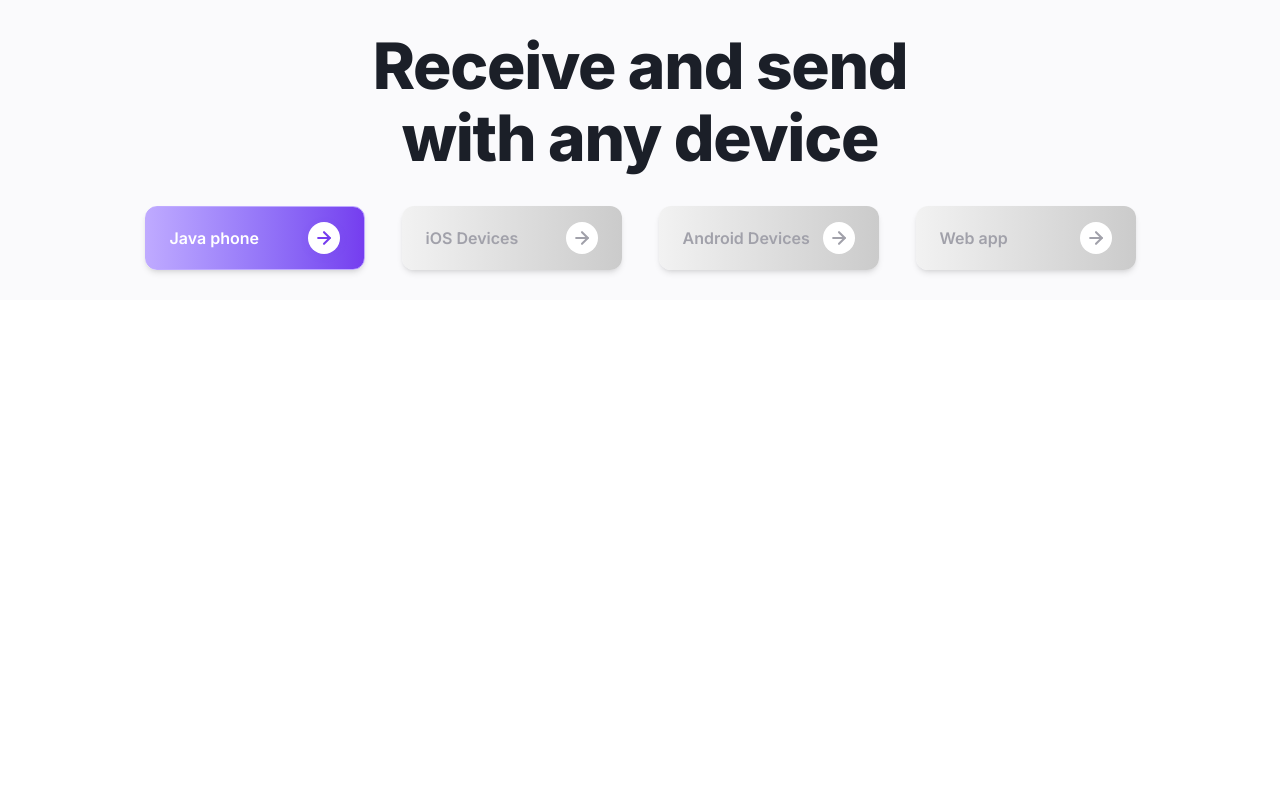
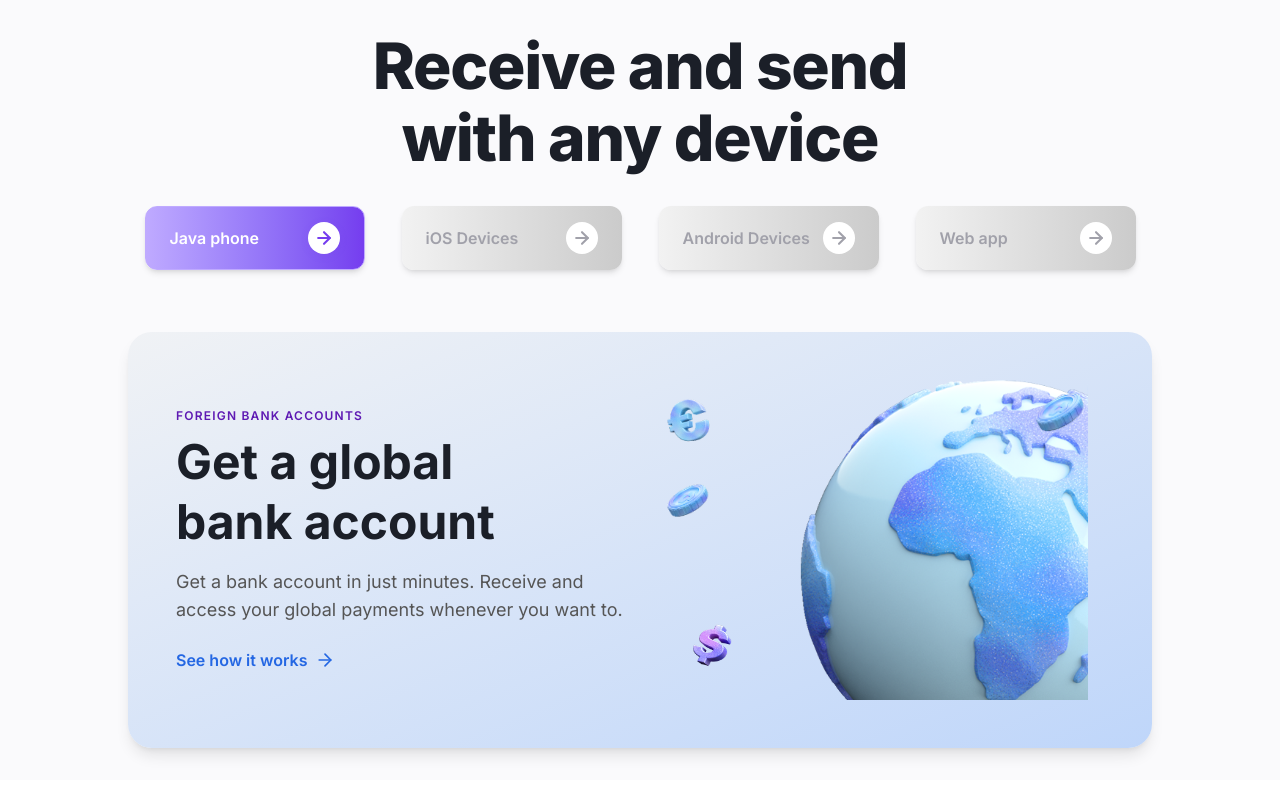
Before and after one commit to Safiri-Send/website, a Next.js app: page / in a window 1280 px wide. Built offline with nearby package versions, Linux system fonts and the light colour scheme.

Commit message:
feat: implement global bank account components

```diff
--- /dev/null
+++ b/app/components/GlobalBankAccount.tsx
@@ -0,0 +1,87 @@
+"use client";
+
+import { ArrowRight } from "lucide-react";
+
+export default function GlobalBankAccount() {
+  return (
+    <section className="w-full flex justify-center py-8 bg-[#FAFAFC] ">
+      <div className="flex flex-col md:flex-row items-center bg-gradient-to-br from-[#F0F2F5] to-[#BFD6FA] justify-between max-w-5xl w-full rounded-3xl shadow-lg bg-white/80 p-8 md:p-12 gap-8">
+        {/* Left: Text Content */}
+        <div className="flex-1 min-w-[260px] max-w-md">
+          <div className="uppercase text-xs tracking-widest text-[#5E19B3] font-semibold mb-2">
+            Foreign Bank Accounts
+          </div>
+          <h2 className="font-inter font-bold text-4xl md:text-5xl text-[#1B1F28] mb-4 leading-tight">
+            Get a global
+            <br />
+            bank account
+          </h2>
+          <p className="text-lg text-[#555] mb-6">
+            Get a bank account in just minutes. Receive and access your global
+            payments whenever you want to.
+          </p>
+          <a
+            href="#"
+            className="inline-flex items-center text-[#2467E3] font-semibold text-base hover:underline transition"
+          >
+            See how it works
+            <ArrowRight className="ml-2" size={20} />
+          </a>
+        </div>
+        {/* Right: Map and Animated Vectors */}
+        <div className="flex-1 flex items-center justify-end min-w-[260px] relative h-[320px]">
+          {/* Map Image */}
+          <img
+            src="/map.png"
+            alt="Map Globe"
+            className="absolute right-0 top-0 w-[260px] h-[260px] md:w-[320px] md:h-[320px] object-contain rounded-2xl z-10"
+          />
+            {/* Vector 3 */}
+            <img
+            src="/Vector3.png"
+            alt="Vector 3"
+            className="absolute left-8 bottom-6 w-12 h-12 animate-float-medium z-20"
+          />
+
+          {/* Vector 4 (below Vector 1) */}
+          <img
+            src="/Vector4.png"
+            alt="Vector 4"
+            className="absolute left-2 top-28 w-12 h-12 animate-float-slow z-20"
+          />
+          {/* Vector 2 */}
+          <img
+            src="/Vector2.png"
+            alt="Vector 2"
+            className="absolute right-4 top-4 w-14 h-14 animate-float-fast z-20"
+          />
+          {/* Vector 1 */}
+          <img
+            src="/Vector1.png"
+            alt="Vector 1"
+            className="absolute left-2 top-8 w-12 h-12 animate-float-slow z-20"
+          />
+
+        </div>
+      </div>
+      {/* Animations */}
+      <style jsx global>{`
+        @keyframes float-slow {
+          0%, 100% { transform: translateY(0); }
+          50% { transform: translateY(-18px); }
+        }
+        @keyframes float-medium {
+          0%, 100% { transform: translateY(0); }
+          50% { transform: translateY(-28px); }
+        }
+        @keyframes float-fast {
+          0%, 100% { transform: translateY(0); }
+          50% { transform: translateY(-38px); }
+        }
+        .animate-float-slow { animation: float-slow 4s ease-in-out infinite; }
+        .animate-float-medium { animation: float-medium 3s ease-in-out infinite; }
+        .animate-float-fast { animation: float-fast 2.5s ease-in-out infinite; }
+      `}</style>
+    </section>
+  );
+}
--- a/app/page.tsx
+++ b/app/page.tsx
@@ -1,10 +1,12 @@
 import React from "react";
 import DeviceCompatibility from "@/app/components/DeviceCompatibility";
+import GlobalBankAccount from "@/app/components/GlobalBankAccount";
 
 const page = () => {
   return (
     <div>
       <DeviceCompatibility />
+      <GlobalBankAccount/>
     </div>
   );
 };
```
